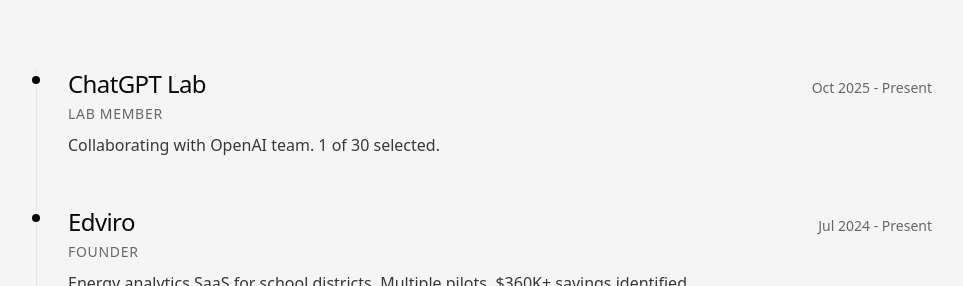
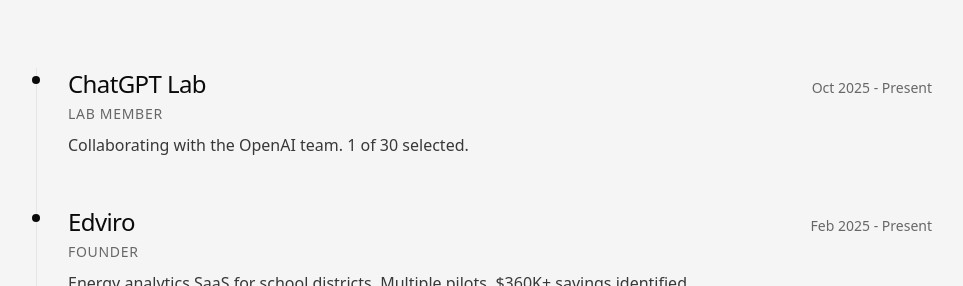
Before and after one commit to hursh-shah/hursh-portfolio, a React (Vite) app: page / in a window 1280 px wide. Shown: the part 1800-2086 px from the top of the page, without its empty margins (156-1119 px from the left). Built offline with nearby package versions, Linux system fonts and the light colour scheme.

Commit message:
Update Work.tsx

```diff
--- a/src/components/Work.tsx
+++ b/src/components/Work.tsx
@@ -8,13 +8,13 @@
     company: 'ChatGPT Lab',
     role: 'Lab Member',
     period: 'Oct 2025 - Present',
-    description: 'Collaborating with OpenAI team. 1 of 30 selected.',
+    description: 'Collaborating with the OpenAI team. 1 of 30 selected.',
   },
   {
     id: 2,
     company: 'Edviro',
     role: 'Founder',
-    period: 'Jul 2024 - Present',
+    period: 'Feb 2025 - Present',
     description: 'Energy analytics SaaS for school districts. Multiple pilots, $360K+ savings identified.',
   },
   {
```
